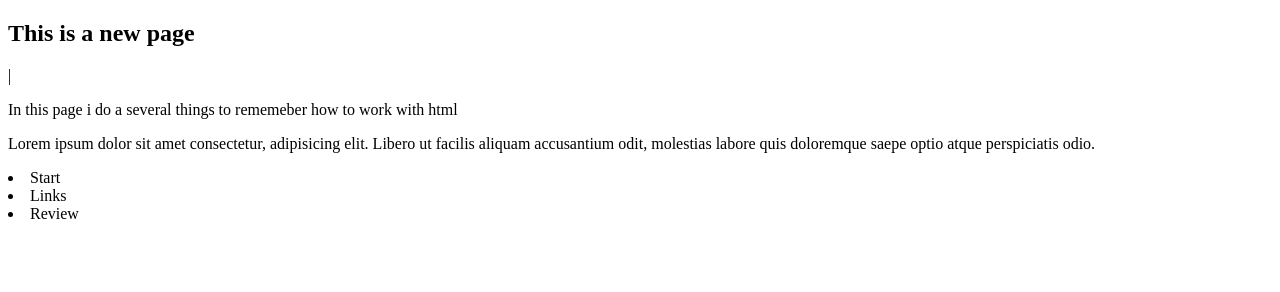
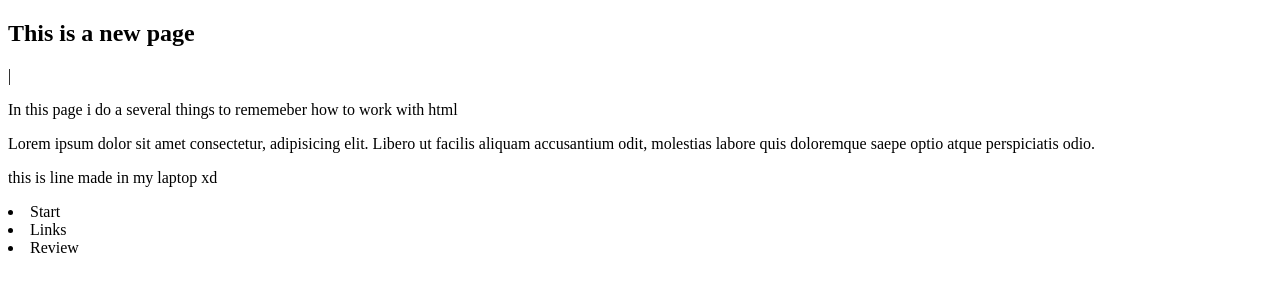
Before and after one commit to Jonflom/pruebasgit, a plain HTML site: page index.html in a window 1280 px wide. Drawn offline with Linux system fonts and the light colour scheme.

Commit message:
change made in a laptop

```diff
--- a/index.html
+++ b/index.html
@@ -14,6 +14,7 @@
         <p>Lorem ipsum dolor sit amet consectetur, adipisicing elit. Libero ut facilis
              aliquam accusantium odit, molestias labore quis doloremque saepe optio
              atque perspiciatis odio.</p>
+        <p>this is line made in my laptop xd</p>
     </section>
     <section>
         <li>Start</li>
```
